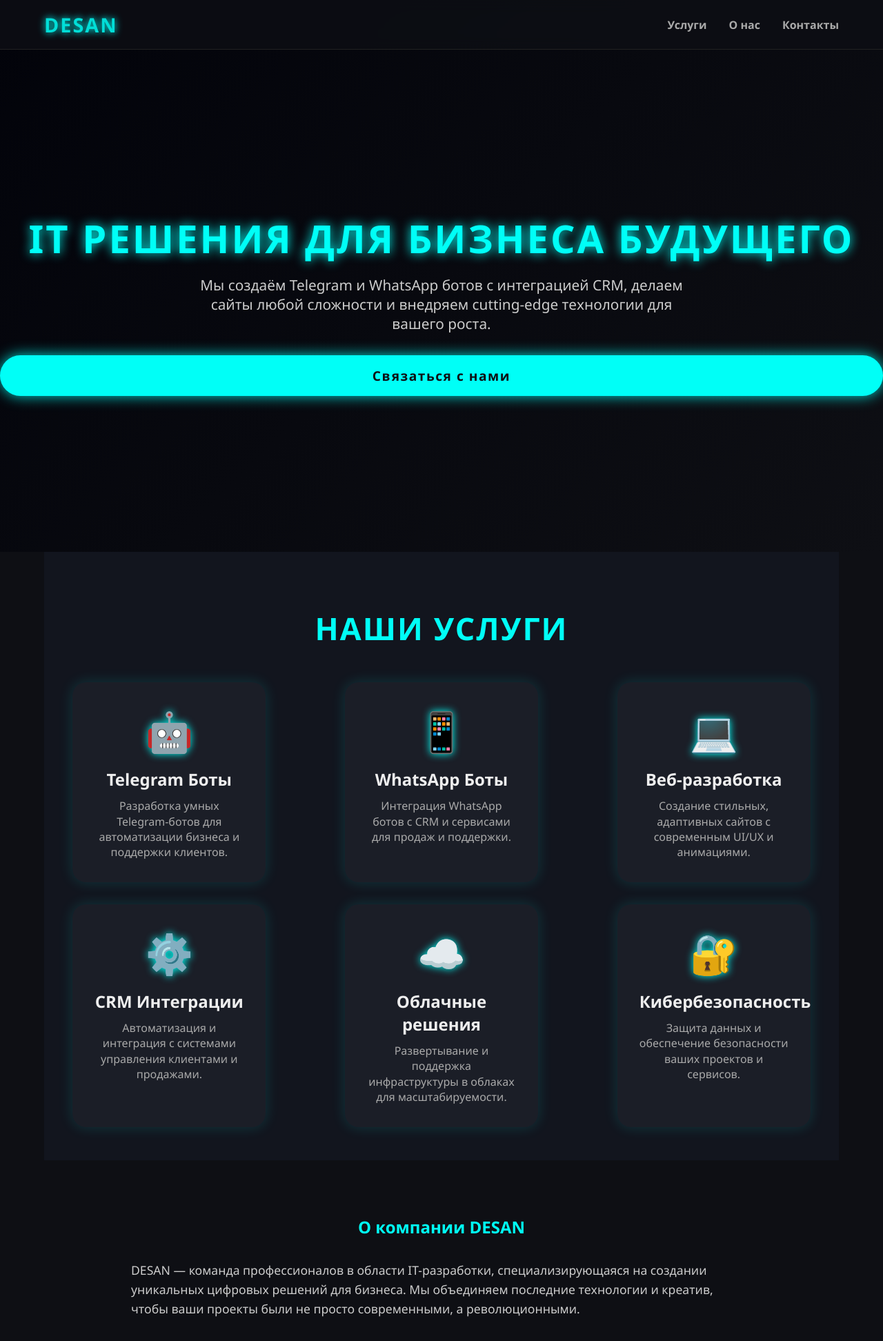
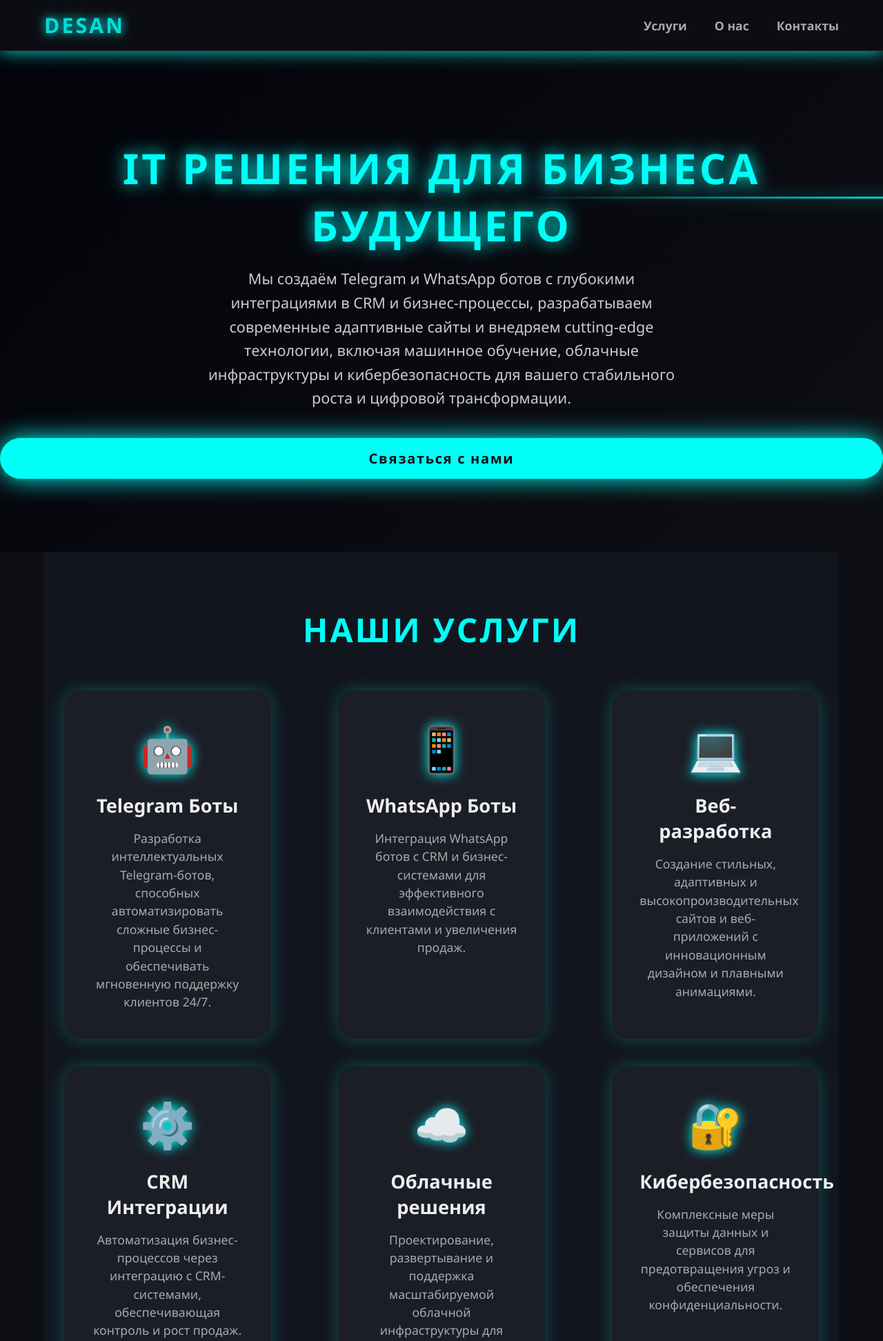
Before and after one commit to Lenort/desan-site, a Flask app: page / in a window 1280 px wide. Shown: the top 1944 px of the page at 69% size. Run offline with Flask 3, Linux system fonts and the light colour scheme.

Commit message:
Update index.html

```diff
--- a/app/templates/index.html
+++ b/app/templates/index.html
@@ -29,54 +29,75 @@
     position: fixed;
     top: 0; left: 0; right: 0;
     background: rgba(14, 15, 20, 0.85);
-    backdrop-filter: blur(10px);
+    backdrop-filter: blur(14px);
     border-bottom: 1px solid #222;
-    z-index: 1000;
+    z-index: 1100;
+    box-shadow: 0 0 15px #00fff7aa;
+    animation: headerGlow 3s infinite alternate;
   }
+
+  @keyframes headerGlow {
+    0% {
+      box-shadow: 0 0 15px #00fff7aa;
+      background: rgba(14, 15, 20, 0.85);
+    }
+    50% {
+      box-shadow: 0 0 30px #00fff7ff;
+      background: rgba(14, 15, 20, 0.95);
+    }
+    100% {
+      box-shadow: 0 0 15px #00fff7aa;
+      background: rgba(14, 15, 20, 0.85);
+    }
+  }
+
   .header-container {
     display: flex;
     justify-content: space-between;
     align-items: center;
     padding: 1rem 0;
   }
+
   .logo {
     font-weight: 900;
-    font-size: 1.8rem;
+    font-size: 1.9rem;
     color: #00fff7;
-    letter-spacing: 2px;
+    letter-spacing: 3px;
     text-transform: uppercase;
     position: relative;
     cursor: default;
+    user-select: none;
+    animation: flicker 3s infinite ease-in-out;
   }
   /* Logo flicker animation */
   @keyframes flicker {
-    0%, 100% {opacity: 1; text-shadow: 0 0 8px #00fff7;}
-    50% {opacity: 0.6; text-shadow: 0 0 20px #00fff7, 0 0 30px #00ffff;}
-  }
-  .logo {
-    animation: flicker 3s infinite ease-in-out;
+    0%, 100% {opacity: 1; text-shadow: 0 0 12px #00fff7;}
+    50% {opacity: 0.6; text-shadow: 0 0 25px #00fff7, 0 0 40px #00ffff;}
   }
 
   nav.menu {
     display: flex;
-    gap: 2rem;
+    gap: 2.5rem;
   }
   nav.menu a {
     color: #aaa;
     text-decoration: none;
     font-weight: 600;
     position: relative;
-    transition: color 0.3s ease;
+    transition: color 0.35s ease;
+    font-size: 1.1rem;
+    user-select: none;
   }
   nav.menu a::after {
     content: '';
     position: absolute;
-    bottom: -4px; left: 0;
-    width: 100%; height: 2px;
+    bottom: -5px; left: 0;
+    width: 100%; height: 3px;
     background: #00fff7;
     transform: scaleX(0);
     transform-origin: right;
-    transition: transform 0.3s ease;
+    transition: transform 0.35s ease;
+    border-radius: 2px;
   }
   nav.menu a:hover {
     color: #00fff7;
@@ -92,26 +113,26 @@
     display: flex;
     flex-direction: column;
     justify-content: center;
-    padding-top: 5rem;
+    padding-top: 6rem;
     text-align: center;
     background: linear-gradient(135deg, #02030a 0%, #0e0f14 100%);
     position: relative;
     overflow: hidden;
   }
   .hero h1 {
-    font-size: 3.5rem;
+    font-size: 3.8rem;
     font-weight: 900;
     color: #00fff7;
-    margin-bottom: 1rem;
-    letter-spacing: 3px;
+    margin-bottom: 1.2rem;
+    letter-spacing: 4px;
     text-transform: uppercase;
-    filter: drop-shadow(0 0 8px #00fff7);
+    filter: drop-shadow(0 0 12px #00fff7);
     animation: slideInTop 1s ease forwards;
   }
   @keyframes slideInTop {
     0% {
       opacity: 0;
-      transform: translateY(-40px);
+      transform: translateY(-50px);
     }
     100% {
       opacity: 1;
@@ -119,13 +140,14 @@
     }
   }
   .hero p {
-    font-size: 1.3rem;
+    font-size: 1.35rem;
     color: #ccc;
-    margin-bottom: 2rem;
-    max-width: 700px;
+    margin-bottom: 2.5rem;
+    max-width: 720px;
     margin-left: auto;
     margin-right: auto;
-    animation: fadeIn 1.5s ease forwards;
+    animation: fadeIn 1.7s ease forwards;
+    line-height: 1.6;
   }
   @keyframes fadeIn {
     from {opacity: 0;}
@@ -135,23 +157,25 @@
     background: #00fff7;
     color: #0e0f14;
     font-weight: 700;
-    padding: 1rem 3rem;
-    border-radius: 40px;
+    padding: 1rem 3.5rem;
+    border-radius: 50px;
     border: none;
     cursor: pointer;
-    font-size: 1.2rem;
-    letter-spacing: 1.5px;
-    box-shadow: 0 0 15px #00fff7aa;
-    transition: background 0.3s ease, transform 0.2s ease;
-    animation: pulse 2.5s infinite;
+    font-size: 1.25rem;
+    letter-spacing: 1.7px;
+    box-shadow: 0 0 18px #00fff7cc;
+    transition: background 0.3s ease, transform 0.25s ease;
+    animation: pulse 2.7s infinite;
+    user-select: none;
   }
   .btn-primary:hover {
     background: #00c4b7;
-    transform: scale(1.05);
+    transform: scale(1.1);
+    box-shadow: 0 0 40px #00fff7ff;
   }
   @keyframes pulse {
-    0%, 100% { box-shadow: 0 0 15px #00fff7aa; }
-    50% { box-shadow: 0 0 25px #00fff7ff; }
+    0%, 100% { box-shadow: 0 0 18px #00fff7cc; }
+    50% { box-shadow: 0 0 35px #00fff7ff; }
   }
 
   /* Services section */
@@ -162,50 +186,116 @@
   section.services h2 {
     text-align: center;
     color: #00fff7;
-    font-size: 2.8rem;
-    margin-bottom: 3rem;
+    font-size: 3rem;
+    margin-bottom: 3.5rem;
     text-transform: uppercase;
-    letter-spacing: 2px;
+    letter-spacing: 3px;
+    user-select: none;
   }
   .service-list {
     display: flex;
     justify-content: space-around;
     flex-wrap: wrap;
-    gap: 2rem;
+    gap: 2.5rem;
   }
   .service-item {
     background: #1b1e27;
-    border-radius: 20px;
-    padding: 2rem;
-    width: 280px;
+    border-radius: 24px;
+    padding: 2.5rem;
+    width: 300px;
     text-align: center;
-    box-shadow: 0 0 20px #00fff726;
-    transition: transform 0.3s ease;
+    box-shadow: 0 0 25px #00fff740;
+    transition: transform 0.35s ease, box-shadow 0.35s ease;
     cursor: default;
+    user-select: none;
   }
   .service-item:hover {
-    transform: translateY(-10px);
-    box-shadow: 0 0 30px #00fff7cc;
+    transform: translateY(-15px);
+    box-shadow: 0 0 45px #00fff7cc;
   }
   .service-icon {
-    font-size: 3.5rem;
-    margin-bottom: 1rem;
+    font-size: 4rem;
+    margin-bottom: 1.3rem;
     color: #00fff7;
     animation: iconGlow 3s infinite alternate ease-in-out;
   }
   @keyframes iconGlow {
-    0% { text-shadow: 0 0 10px #00fff7; }
-    100% { text-shadow: 0 0 25px #00fff7; }
+    0% { text-shadow: 0 0 15px #00fff7; }
+    100% { text-shadow: 0 0 40px #00fff7; }
   }
   .service-title {
-    font-size: 1.5rem;
+    font-size: 1.7rem;
     font-weight: 700;
-    margin-bottom: 0.7rem;
+    margin-bottom: 1rem;
+    user-select: text;
   }
   .service-desc {
-    font-size: 1rem;
+    font-size: 1.1rem;
     color: #aaa;
-    line-height: 1.4;
+    line-height: 1.5;
+    user-select: text;
+  }
+
+  /* About section */
+  #about {
+    padding: 5rem 0;
+    color: #ccc;
+  }
+  #about h2 {
+    text-align: center;
+    color: #00fff7;
+    margin-bottom: 3rem;
+    font-size: 3rem;
+    letter-spacing: 3px;
+    user-select: none;
+  }
+  #about p {
+    max-width: 900px;
+    margin: 0 auto 2rem;
+    line-height: 1.65;
+    font-size: 1.15rem;
+    user-select: text;
+  }
+  #about p:last-child {
+    margin-bottom: 0;
+  }
+
+  /* Contacts section */
+  #contacts {
+    padding: 3rem 0;
+    text-align: center;
+    user-select: none;
+  }
+  #contacts h2 {
+    color: #00fff7;
+    margin-bottom: 2rem;
+    font-size: 2.8rem;
+  }
+  #contacts p {
+    font-size: 1.15rem;
+    color: #ccc;
+    margin: 0.3rem 0;
+    user-select: text;
+  }
+  #contacts a {
+    color: #00fff7;
+    text-decoration: none;
+    transition: color 0.3s ease;
+  }
+  #contacts a:hover {
+    color: #00c4b7;
+  }
+  #contacts .socials {
+    margin-top: 1.2rem;
+  }
+  #contacts .socials a {
+    color: #00fff7;
+    margin: 0 0.7rem;
+    font-size: 2rem;
+    transition: color 0.3s ease;
+  }
+  #contacts .socials a:hover {
+    color: #00c4b7;
   }
 
   /* Footer */
@@ -222,13 +312,42 @@
   /* Scroll animations */
   .fade-in-section {
     opacity: 0;
-    transform: translateY(20px);
-    transition: opacity 0.6s ease-out, transform 0.6s ease-out;
+    transform: translateY(25px);
+    transition: opacity 0.7s ease-out, transform 0.7s ease-out;
   }
   .fade-in-section.is-visible {
     opacity: 1;
     transform: none;
   }
+
+  /* Additional tech shine animation for hero text */
+  .hero h1::after {
+    content: '';
+    position: absolute;
+    top: 50%;
+    left: -30%;
+    width: 80%;
+    height: 3px;
+    background: linear-gradient(90deg, transparent, #00fff7, transparent);
+    transform: skewX(-20deg);
+    animation: shine 3s infinite;
+    pointer-events: none;
+  }
+  @keyframes shine {
+    0% {
+      left: -30%;
+      opacity: 0.3;
+    }
+    50% {
+      left: 100%;
+      opacity: 1;
+    }
+    100% {
+      left: 100%;
+      opacity: 0.3;
+    }
+  }
+
 </style>
 </head>
 <body>
@@ -236,7 +355,7 @@
 <header class="header">
   <div class="container header-container">
     <div class="logo" title="DESAN - Your IT partner">DESAN</div>
-    <nav class="menu">
+    <nav class="menu" role="navigation" aria-label="Главное меню">
       <a href="#services">Услуги</a>
       <a href="#about">О нас</a>
       <a href="#contacts">Контакты</a>
@@ -246,65 +365,68 @@
 
 <section class="hero">
   <h1>IT решения для бизнеса будущего</h1>
-  <p>Мы создаём Telegram и WhatsApp ботов с интеграцией CRM, делаем сайты любой сложности и внедряем cutting-edge технологии для вашего роста.</p>
+  <p>Мы создаём Telegram и WhatsApp ботов с глубокими интеграциями в CRM и бизнес-процессы, разрабатываем современные адаптивные сайты и внедряем cutting-edge технологии, включая машинное обучение, облачные инфраструктуры и кибербезопасность для вашего стабильного роста и цифровой трансформации.</p>
   <button class="btn-primary" onclick="alert('Свяжитесь с нами для бесплатной консультации!')">Связаться с нами</button>
 </section>
 
 <section id="services" class="services container fade-in-section">
   <h2>Наши услуги</h2>
   <div class="service-list">
-    <div class="service-item">
-      <div class="service-icon">🤖</div>
+    <div class="service-item" tabindex="0" aria-label="Telegram Боты">
+      <div class="service-icon" aria-hidden="true">🤖</div>
       <div class="service-title">Telegram Боты</div>
-      <div class="service-desc">Разработка умных Telegram-ботов для автоматизации бизнеса и поддержки клиентов.</div>
+      <div class="service-desc">Разработка интеллектуальных Telegram-ботов, способных автоматизировать сложные бизнес-процессы и обеспечивать мгновенную поддержку клиентов 24/7.</div>
     </div>
-    <div class="service-item">
-      <div class="service-icon">📱</div>
+    <div class="service-item" tabindex="0" aria-label="WhatsApp Боты">
+      <div class="service-icon" aria-hidden="true">📱</div>
       <div class="service-title">WhatsApp Боты</div>
-      <div class="service-desc">Интеграция WhatsApp ботов с CRM и сервисами для продаж и поддержки.</div>
+      <div class="service-desc">Интеграция WhatsApp ботов с CRM и бизнес-системами для эффективного взаимодействия с клиентами и увеличения продаж.</div>
     </div>
-    <div class="service-item">
-      <div class="service-icon">💻</div>
+    <div class="service-item" tabindex="0" aria-label="Веб-разработка">
+      <div class="service-icon" aria-hidden="true">💻</div>
       <div class="service-title">Веб-разработка</div>
-      <div class="service-desc">Создание стильных, адаптивных сайтов с современным UI/UX и анимациями.</div>
+      <div class="service-desc">Создание стильных, адаптивных и высокопроизводительных сайтов и веб-приложений с инновационным дизайном и плавными анимациями.</div>
     </div>
-    <div class="service-item">
-      <div class="service-icon">⚙️</div>
+    <div class="service-item" tabindex="0" aria-label="CRM Интеграции">
+      <div class="service-icon" aria-hidden="true">⚙️</div>
       <div class="service-title">CRM Интеграции</div>
-      <div class="service-desc">Автоматизация и интеграция с системами управления клиентами и продажами.</div>
+      <div class="service-desc">Автоматизация бизнес-процессов через интеграцию с CRM-системами, обеспечивающая контроль и рост продаж.</div>
     </div>
-    <div class="service-item">
-      <div class="service-icon">☁️</div>
+    <div class="service-item" tabindex="0" aria-label="Облачные решения">
+      <div class="service-icon" aria-hidden="true">☁️</div>
       <div class="service-title">Облачные решения</div>
-      <div class="service-desc">Развертывание и поддержка инфраструктуры в облаках для масштабируемости.</div>
+      <div class="service-desc">Проектирование, развертывание и поддержка масштабируемой облачной инфраструктуры для надежности и гибкости.</div>
     </div>
-    <div class="service-item">
-      <div class="service-icon">🔐</div>
+    <div class="service-item" tabindex="0" aria-label="Кибербезопасность">
+      <div class="service-icon" aria-hidden="true">🔐</div>
       <div class="service-title">Кибербезопасность</div>
-      <div class="service-desc">Защита данных и обеспечение безопасности ваших проектов и сервисов.</div>
+      <div class="service-desc">Комплексные меры защиты данных и сервисов для предотвращения угроз и обеспечения конфиденциальности.</div>
     </div>
   </div>
 </section>
 
-<section id="about" class="container fade-in-section" style="padding: 5rem 0; color:#ccc;">
-  <h2 style="text-align:center; color:#00fff7; margin-bottom: 2rem;">О компании DESAN</h2>
-  <p style="max-width: 900px; margin: 0 auto; line-height: 1.6; font-size: 1.1rem;">
-    DESAN — команда профессионалов в области IT-разработки, специализирующаяся на создании уникальных цифровых решений для бизнеса. Мы объединяем последние технологии и креатив, чтобы ваши проекты были не просто современными, а революционными.
+<section id="about" class="container fade-in-section">
+  <h2>О компании DESAN</h2>
+  <p>
+    DESAN — это команда инженеров, дизайнеров и аналитиков, объединившихся с целью создать инновационные цифровые решения, меняющие правила игры в бизнесе. Мы не просто разрабатываем — мы строим экосистемы, которые облегчают работу, повышают прибыль и делают бизнес устойчивым к вызовам будущего.
   </p>
-  <p style="max-width: 900px; margin: 2rem auto 0; line-height: 1.6; font-size: 1.1rem;">
-    Наши ключевые направления: разработка Telegram и WhatsApp ботов, интеграция CRM, создание продвинутых веб-приложений, автоматизация процессов и внедрение облачных технологий.
+  <p>
+    Используя современные технологии машинного обучения, облачные платформы, API-интеграции и продвинутую аналитику, мы внедряем решения, которые работают на результат уже сегодня. Наша миссия — помочь вам внедрить автоматизацию и интеллектуальные системы, которые выводят ваш бизнес на новый уровень эффективности.
+  </p>
+  <p>
+    В DESAN мы ценим качество, безопасность и инновации, гарантируя, что каждый проект — это уникальное сочетание технологий и креативного подхода.
   </p>
 </section>
 
-<section id="contacts" class="container fade-in-section" style="padding: 3rem 0; text-align:center;">
-  <h2 style="color:#00fff7; margin-bottom: 1.5rem;">Свяжитесь с нами</h2>
-  <p>📧 <a href="mailto:info@desan.tech" style="color:#00fff7;">info@desan.tech</a></p>
+<section id="contacts" class="container fade-in-section">
+  <h2>Свяжитесь с нами</h2>
+  <p>📧 <a href="mailto:info@desan.tech" aria-label="Отправить письмо на info@desan.tech">info@desan.tech</a></p>
   <p>📞 +7 (777) 123-45-67</p>
-  <p>🌐 www.desan.tech</p>
-  <div style="margin-top: 1rem;">
-    <a href="#" style="color:#00fff7; margin: 0 0.5rem; font-size: 1.8rem;">🐦</a>
-    <a href="#" style="color:#00fff7; margin: 0 0.5rem; font-size: 1.8rem;">💬</a>
-    <a href="#" style="color:#00fff7; margin: 0 0.5rem; font-size: 1.8rem;">📱</a>
+  <p>🌐 <a href="https://www.desan.tech" target="_blank" rel="noopener" aria-label="Перейти на сайт www.desan.tech">www.desan.tech</a></p>
+  <div class="socials" aria-label="Социальные сети">
+    <a href="#" aria-label="Твиттер" title="Twitter">🐦</a>
+    <a href="#" aria-label="Telegram" title="Telegram">💬</a>
+    <a href="#" aria-label="WhatsApp" title="WhatsApp">📱</a>
   </div>
 </section>
 
```
